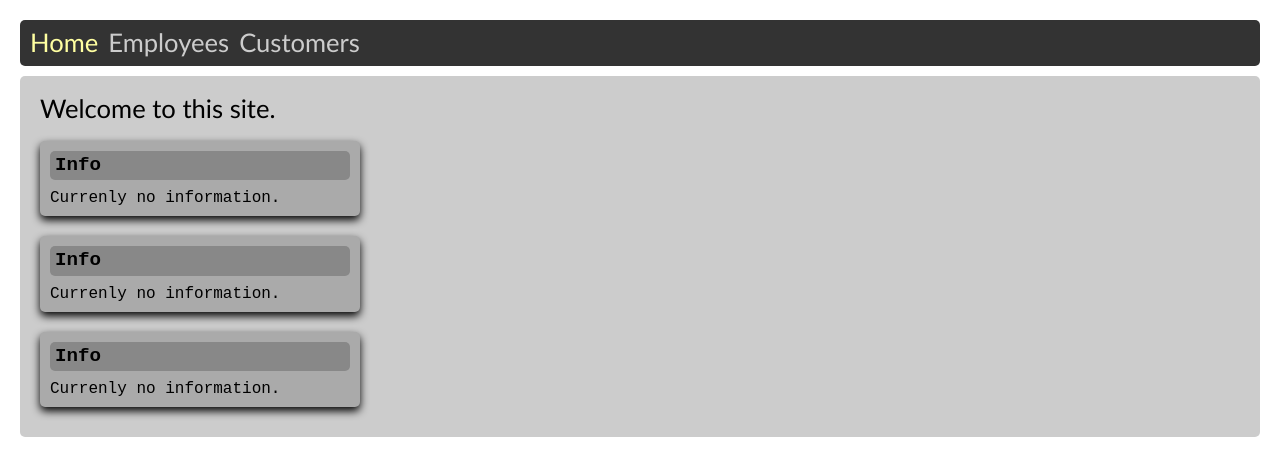
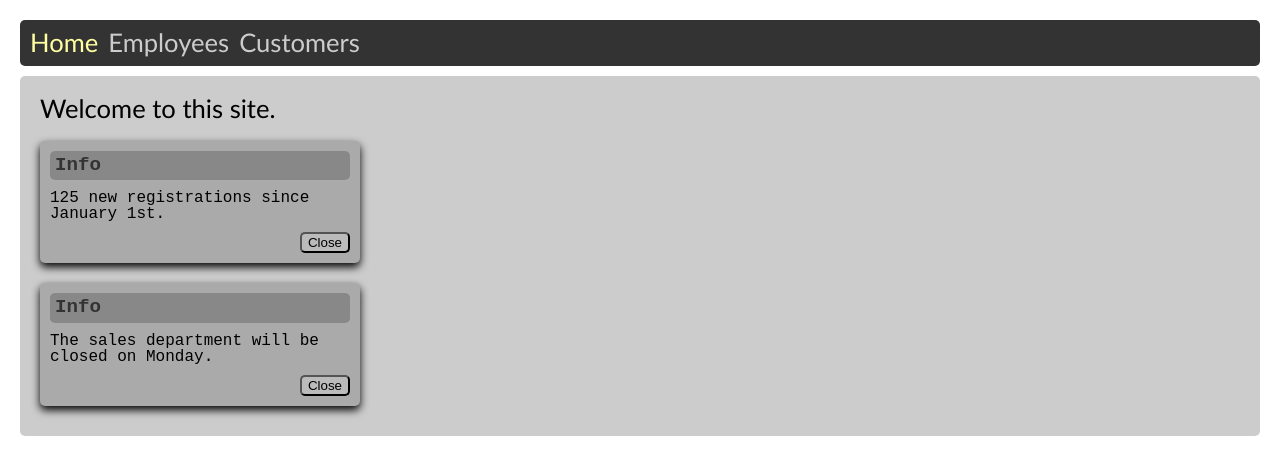
Before and after one commit to edwardtanguay/react-two-components-share-functionality-hoc, a React (Create React App) app: page / in a window 1280 px wide. Shown: the top 476 px of the page. Built offline with nearby package versions, Linux system fonts and the light colour scheme.

Commit message:
infobox changes

```diff
--- a/src/components/InfoBox.js
+++ b/src/components/InfoBox.js
@@ -1,3 +1,4 @@
+import { useState } from 'react';
 import styled from 'styled-components';
 
 const Container = styled.div`
@@ -10,8 +11,9 @@ const Container = styled.div`
 	box-shadow: 0 4px 8px 0 black;
 `;
 
-const Title = styled.div`
-	background-color: ${props => props.status === 'warning' ? 'tomato !important' : '#888 !important'};
+const Header = styled.div`
+	background-color: ${props => props.status === 'warning' ? '#510505 !important' : '#888 !important'};
+	color: ${props => props.status === 'warning' ? '#d29700 !important' : '#333 !important'};
 	font-size: 1.2rem;
 	padding: 5px;
 	border-radius: 5px;
@@ -24,11 +26,41 @@ const Body = styled.div`
 	margin: 10px 0 0 0;
 `;
 
-export const InfoBox = ({ children, status, width = '300px', title="Info" }) => {
+const Button = styled.button`
+	float: right;
+	background: #bbb;
+	border-radius: 5px;
+`;
+
+const Clear = styled.div`
+	clear: both;
+`;
+
+export const InfoBox = ({ children, status = "normal", width = '300px', title = "Info", message = "", allowClosing = false }) => {
+	const [isVisible, setIsVisible] = useState(true);
+
+	const handleClose = () => {
+		setIsVisible(false);
+	}
+
 	return (
-		<Container className="infoBox" width={width}>
-			<Title status={status}>{title}</Title>
-			<Body>{children === undefined ? 'Currenly no information.' : children}</Body>
-		</Container >
+		<>
+			{isVisible && (
+				<Container className="infoBox" width={width}>
+					<Header status={status}>{title}</Header>
+					<Body>{children === undefined && message === '' ? '(currenly no information)' : children}
+						{message !== "" && (
+							<p>{message}</p>
+						)}
+					</Body>
+					{allowClosing && (
+						<>
+							<Button onClick={handleClose}>Close</Button>
+							<Clear />
+						</>
+					)}
+				</Container >
+			)}
+		</>
 	)
 }
--- a/src/pages/PageCustomers.js
+++ b/src/pages/PageCustomers.js
@@ -3,7 +3,9 @@ const PageCustomers = ({InfoBox, customers}) => {
 		<>
 			<h1>{customers.length} Customers</h1>
 			<p>This is the customer page.</p>
-			<InfoBox/>
+			<InfoBox title="Missing Data" status="warning">
+				<p>Note that some customer information will not be available until next Monday.</p>
+			</InfoBox>
 		</>
 	)
 }
--- a/src/pages/PageHome.js
+++ b/src/pages/PageHome.js
@@ -2,9 +2,8 @@ const PageHome = ({InfoBox}) => {
 	return (
 		<>
 			<p>Welcome to this site.</p>
-			<InfoBox/>
-			<InfoBox/>
-			<InfoBox/>
+			<InfoBox message="125 new registrations since January 1st." allowClosing="true"/>
+			<InfoBox message="The sales department will be closed on Monday." allowClosing="true"/>
 		</>
 	)
 }
```
